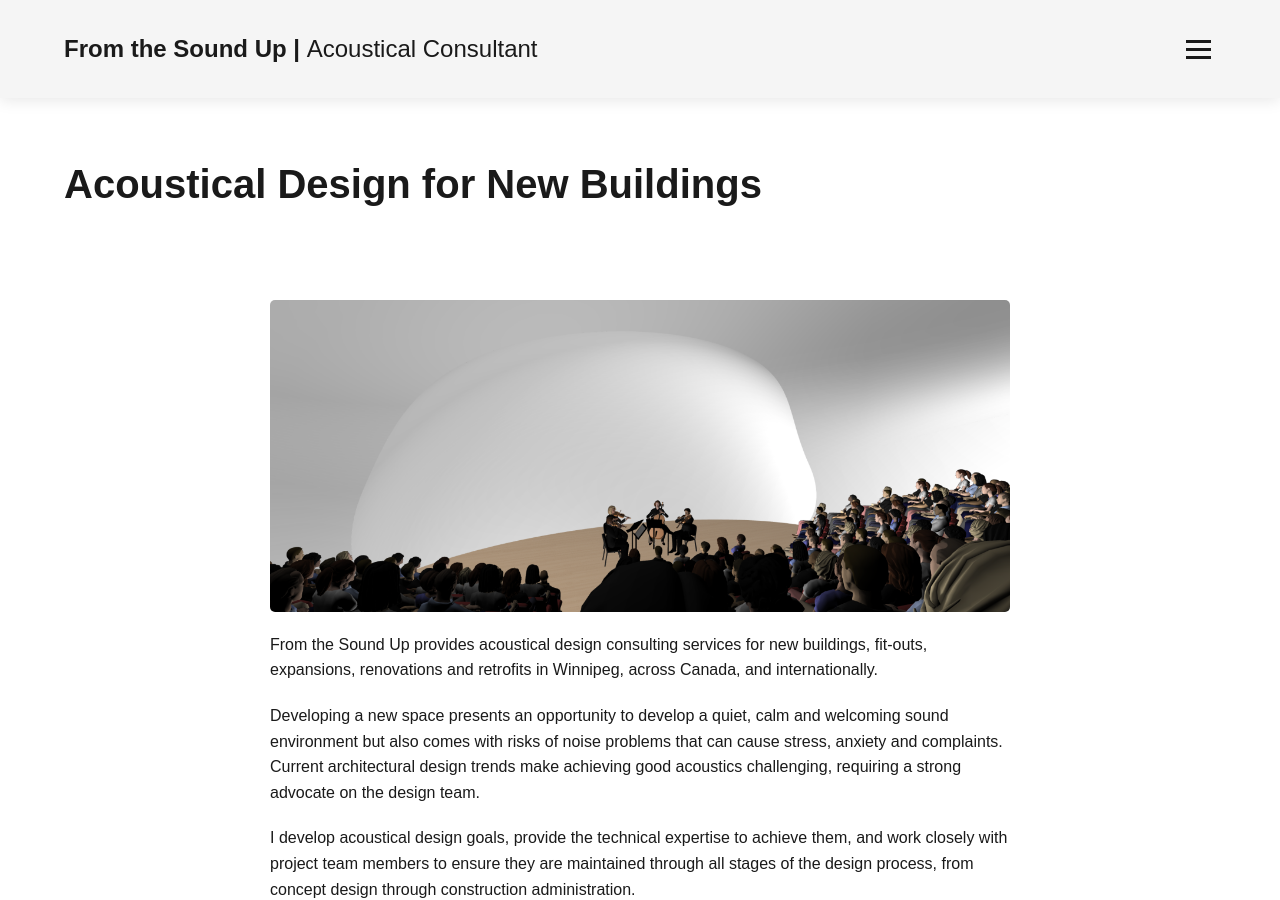
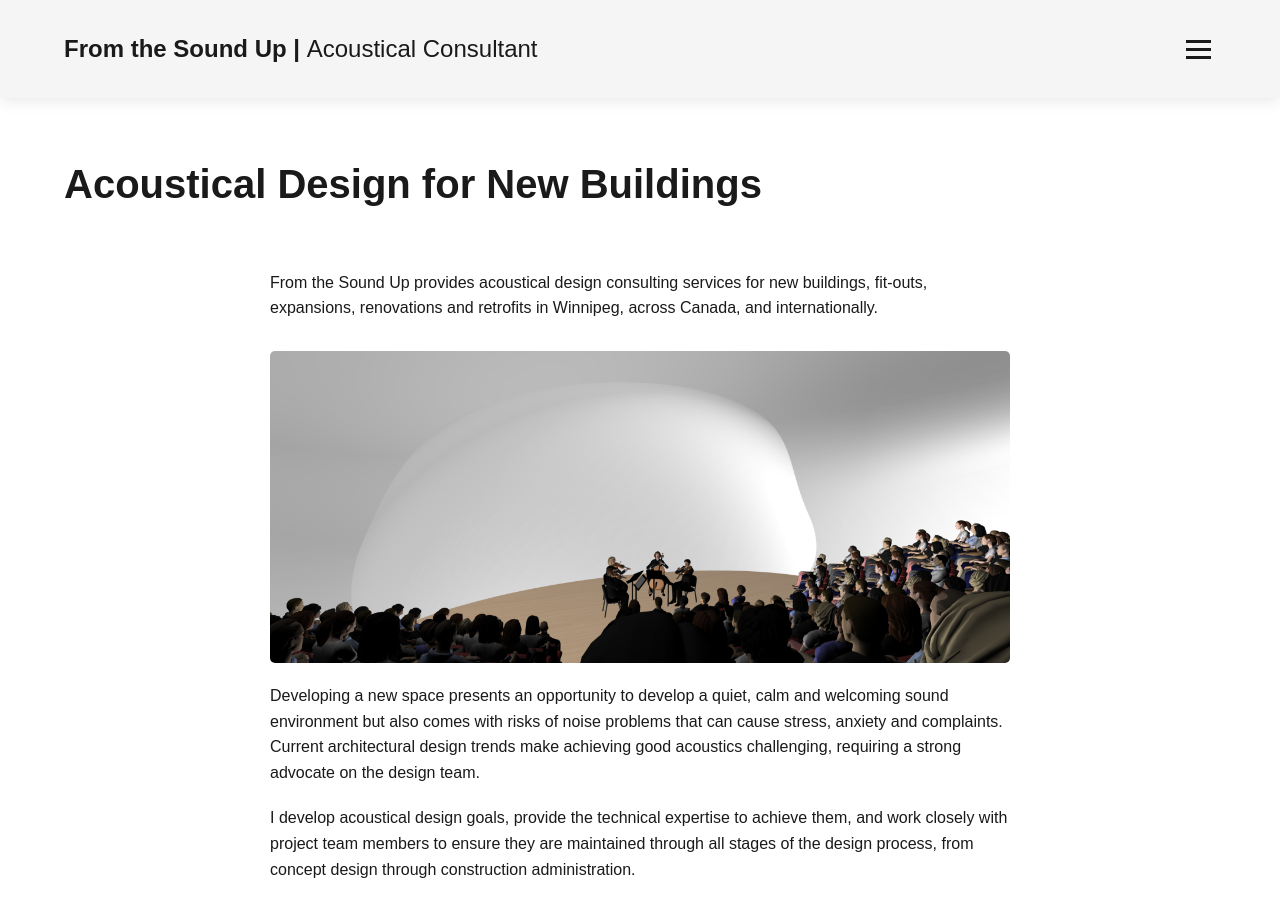
Before and after one commit to woa100/acousticswebsite, a Jekyll site: the page services-newbuild/index.html, which Jekyll copies as it is, in a window 1280 px wide and 900 px high. Built offline with Jekyll 4.4.1, drawn with Linux system fonts in a browser that asks for light colours.

Commit message:
Update index.html

```diff
--- a/services-newbuild/index.html
+++ b/services-newbuild/index.html
@@ -56,16 +56,16 @@
             <div class="portfolio-container default-page-content">
 
 
-                <p><img src="frick_rendering.png" alt="A 3D design sketch for an auditorium."></p>
+
                 <p>From the Sound Up provides acoustical design consulting services for new buildings, fit-outs, expansions, renovations and retrofits in Winnipeg, across Canada, and internationally.
 </p>
-
+                <p><img src="frick_rendering.png" alt="A 3D design sketch for an auditorium."></p>
                 <p>Developing a new space presents an opportunity to develop a quiet, calm and welcoming sound environment but also comes with risks of noise problems that can cause stress, anxiety and complaints. Current architectural design trends make achieving good acoustics challenging, requiring a strong advocate on the design team.
 </p>
 
                 <p>I develop acoustical design goals, provide the technical expertise to achieve them, and work closely with project team members to ensure they are maintained through all stages of the design process, from concept design through construction administration.
 </p>
-                <p><img src="frick_detail.png" alt="A sketch for sound isolation of a projector enclosure."></p>
+                <p><img src="sound-absorbing-sketch.jpg" alt="A sketch for adding sound-absorbing finishes to a ceiling."></p>
 
                 <p>My work on a typical design project covers five key areas of building acoustic design:
 </p>
```
